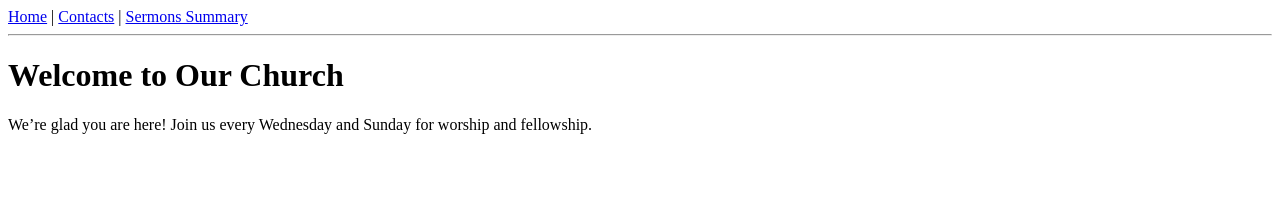
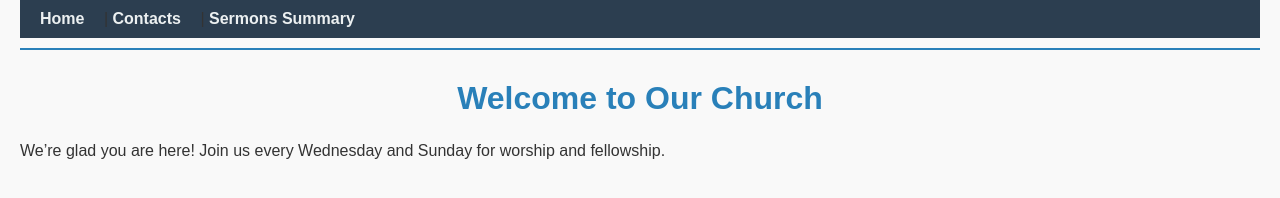
Before and after one commit to Andile073/edleence, a plain HTML site: page index.html in a window 1280 px wide. Drawn offline with Linux system fonts and the light colour scheme.

Commit message:
Update index.html

```diff
--- a/index.html
+++ b/index.html
@@ -3,6 +3,55 @@
 <head>
   <meta charset="UTF-8" />
   <title>Church Home</title>
+  <style>
+    body {
+      font-family: Arial, sans-serif;
+      background-color: #f9f9f9;
+      color: #333;
+      margin: 0;
+      padding: 0 20px 40px 20px;
+    }
+
+    nav {
+      background-color: #2c3e50;
+      padding: 10px 20px;
+    }
+
+    nav a {
+      color: #ecf0f1;
+      text-decoration: none;
+      margin-right: 15px;
+      font-weight: bold;
+    }
+
+    nav a:hover {
+      text-decoration: underline;
+    }
+
+    hr {
+      border: none;
+      border-bottom: 2px solid #2980b9;
+      margin: 10px 0 30px 0;
+    }
+
+    h1, h2 {
+      color: #2980b9;
+    }
+
+    p, ul {
+      line-height: 1.6;
+    }
+
+    ul {
+      list-style-type: square;
+      padding-left: 20px;
+    }
+
+    body > h1 {
+      text-align: center;
+      margin-top: 30px;
+    }
+  </style>
 </head>
 <body>
   <nav>
```
